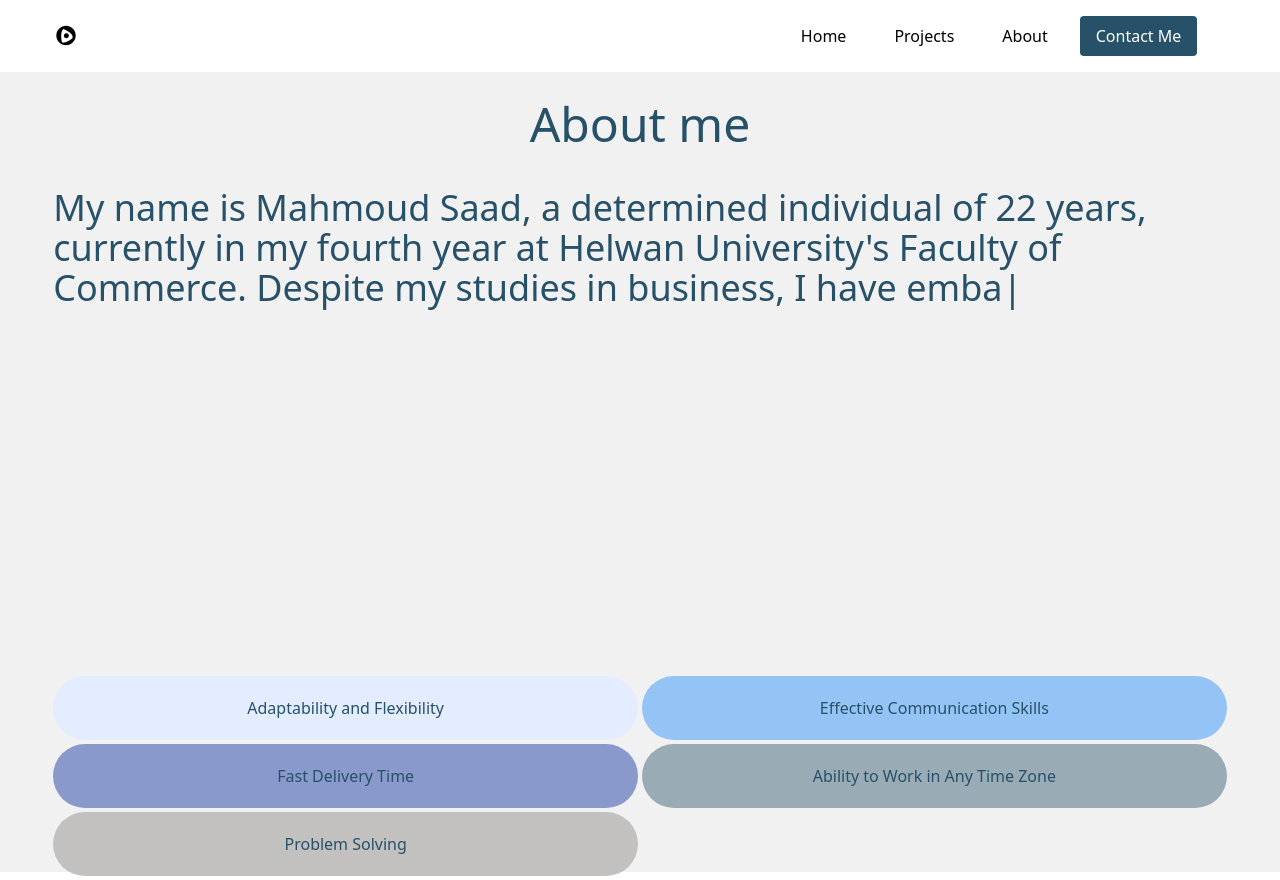
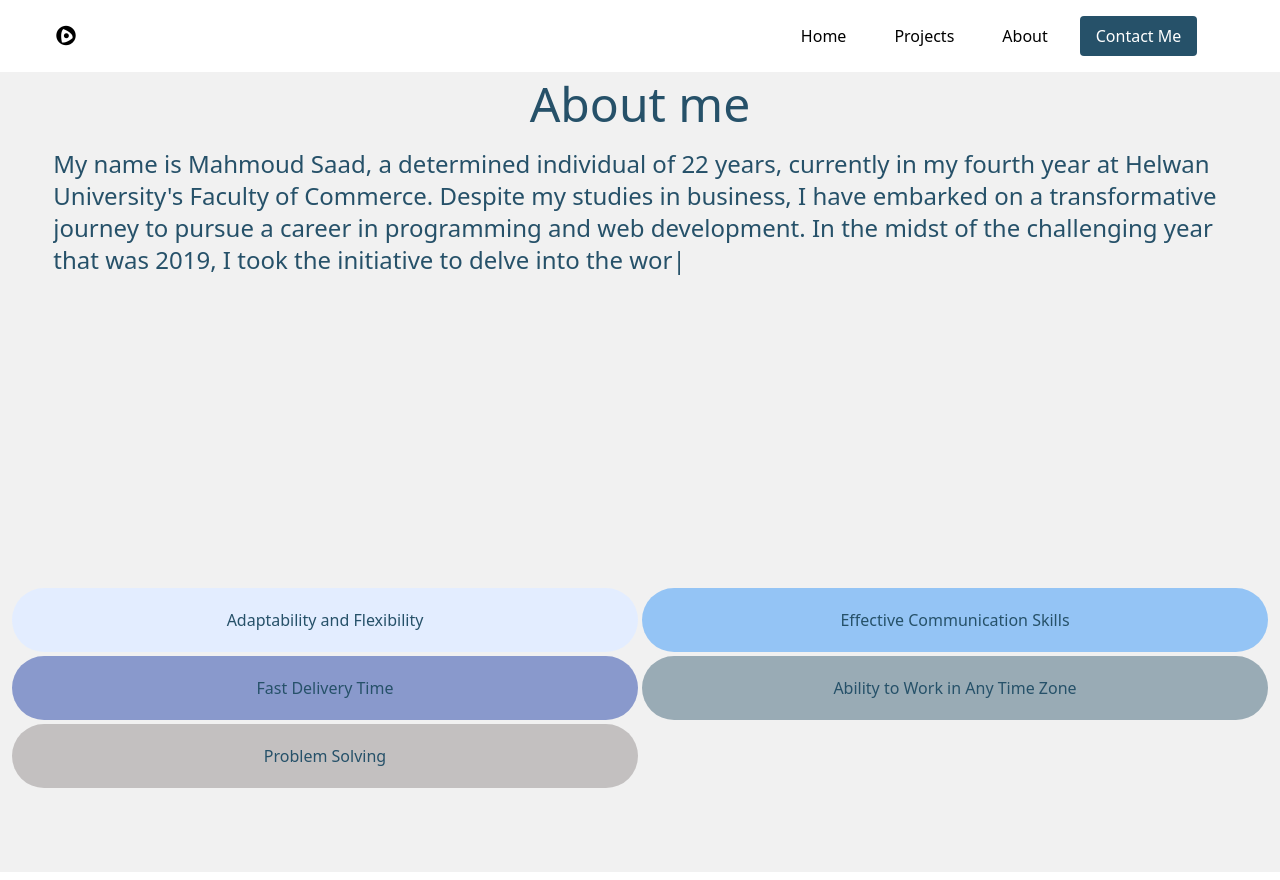
Before and after one commit to mahm0udsaad/portfolio, a React (Vite) app: page /about in a window 1280 px wide. Built offline with nearby package versions, Linux system fonts and the light colour scheme.

Commit message:
Update style

```diff
--- a/src/App.css
+++ b/src/App.css
@@ -47,11 +47,11 @@ body{
 }
 @media (max-width: 767px) {
     :root {
-        --avatar-right: translate(22%,45%); /* Default font size */
+        --avatar-right: translate(20%,56%);
       }
     .avatar{
         transform: var(--avatar-right);
-        height: 40%;
+        height: 300px;
     }
     .w-container{
         width: 95%;
--- a/src/component/about.jsx
+++ b/src/component/about.jsx
@@ -32,7 +32,7 @@ const About = () => {
          const timeoutId = setTimeout(() => {
            setDisplayText(prev => prev + intro[currentIndex]);
            setCurrentIndex(prevIndex => prevIndex + 1);
-         }, 30);
+         }, 15);
 
          return () => clearTimeout(timeoutId);
        }
@@ -41,21 +41,21 @@ const About = () => {
     return (
         <div style={{ background: 'rgb(241 241 241)', color: '#265169' }} className="h-screen w-full overflow-hidden">
       <div
-        className="h-full absolute top-20 w-full flex justify-center"
+        className="h-screen absolute top-20 w-full flex justify-center"
       >
-        <div className="mx-auto mt-5 w-11/12 block text-center">
+        <div className=" h-2/1 lg:h-3/5 mx-auto mt-0 w-11/12 block text-center">
           <h1 className="text-5xl">About me</h1>
-          <div className="mt-10 flex justify-center text-start h-1/2 lg:h-3/5">
-            <h1 className="lg:text-4xl overflow-auto">
+          <div className="mt-5 flex justify-center text-start">
+            <h1 className="lg:text-2xl overflow-auto text-start">
               {displayText}
               {currentIndex < intro.length ? '|' : ''}
             </h1>
           </div>
-          <div className="justify-center">
-            <div className="grid grid-cols-1 mt-5 lg:grid-cols-2 gap-1 overflow-auto max-h-[25vh]">
-              {softSkills.map((obj) => (
+          <div className="justify-center fixed bottom-0 left-0 w-full p-3">
+            <div className="grid grid-cols-1 mt-5 lg:grid-cols-2 gap-1 overflow-auto max-h-[30vh]">
+              {softSkills.map((obj , index) => (
                 <div
-                  key={obj.index}
+                  key={index}
                   style={{ backgroundColor: `${obj.color}` }}
                   className="rounded-full lg:p-5 p-3 text-center"
                 >
@@ -66,7 +66,7 @@ const About = () => {
           </div>
         </div>
       </div>
-</div>
+    </div>
 
      );
 }
--- a/src/component/contact.jsx
+++ b/src/component/contact.jsx
@@ -31,7 +31,6 @@ const Contact = () => {
     };
     useEffect(() => {
         setFormData({
-          ...formData, // Preserve the existing values
           name:profile ?  profile.name :'',
           email: profile ? profile.email :'',
           message:''
@@ -70,15 +69,16 @@ const Contact = () => {
                 ) : (
                   <div>
                     <h1 className="text-4xl">Send me an Email</h1>
+                    <GoogleOAuthProvider clientId={clientId}>
+                      <Google onSuccess={getInfo} />
+                    </GoogleOAuthProvider>
                     {profile ? (
                       <div>
                         <h1>Welcome {profile.name}</h1>
                         <Form formData={formData} handleChange={handleChange} handleSubmit={handleSubmit} />
                       </div>
                     ) : (
-                      <GoogleOAuthProvider clientId={clientId}>
-                        <Google onSuccess={getInfo} />
-                      </GoogleOAuthProvider>
+                      <Form formData={formData} handleChange={handleChange} handleSubmit={handleSubmit} />
                     )}
                   </div>
                 )}
--- a/src/component/main.jsx
+++ b/src/component/main.jsx
@@ -76,14 +76,14 @@ function Main({ goToProjects , setGoToProjects}) {
           }}
           className="h-1/2 flex flex-col justify-between"
         >
-          <div className="intro mt-20 lg:mt-25  mt-12 w-container mx-auto">
+          <div className="intro mt-16 lg:mt-25  lg:mt-12 w-container mx-auto">
             <h1 className="italic text-2xl lg:text-4xl color-blue">
               {displayText} {currentIndex < intro.length ? "|" : ""}
             </h1>
           </div>
           <ul className="flex z-20 space-x-5 res mx-2 lg:mx-auto w-container my-5">
             {introComplete && currentIndex > 0 ? technologies.slice(0, goToProjects ?  removeTechIndex :currentTechIndex + 1).map((tech, index) => (
-                  <li className="showTech ease-in duration-3000" key={index}>
+                  <li className="showTech ease-in duration-300" key={index}>
                     <img src={tech.icon} alt={tech.name} width="50" height="50" />
                   </li>
                 )):('')}
--- a/src/component/projectCard.jsx
+++ b/src/component/projectCard.jsx
@@ -12,7 +12,7 @@ const ProjectCard = ({ tech, index ,showCardDetails ,isItSelected  ,dimension})
     <>
       <div onMouseMove={hoverd} onMouseLeave={leaveHover} onClick={showCardDetails} className={isItSelected ? 'w-11/12 my-10 mx-auto relative cursor-pointer w-1/2' :'cursor-pointer relative showTech project-card flex flex-col justify-center relative'} key={index}>
         {onHover ? (
-                <div className={onHover ? 'ease-in duration-300 bg-black/50 w-full h-full  absolute project-links z-60 flex flex-col justify-center':" w-full h-full  absolute project-links z-60 flex flex-col justify-center"}>
+                <div className={onHover ? 'ease-in duration-600 bg-black/50 w-full h-full  absolute project-links z-60 flex flex-col justify-center':" w-full h-full  absolute project-links z-60 flex flex-col justify-center"}>
                  <div className=" item-center flex justify-around">
                  <a className='z-50 bg-green-700  hover:bg-green-500 rounded px-3 py-3 text-lg ease-in duration-300' href={tech.url} target="_blank" rel="noopener noreferrer">
                 Live
```
Also changed, not shown: 5 other files (tests, documents, lock files or other folders).
